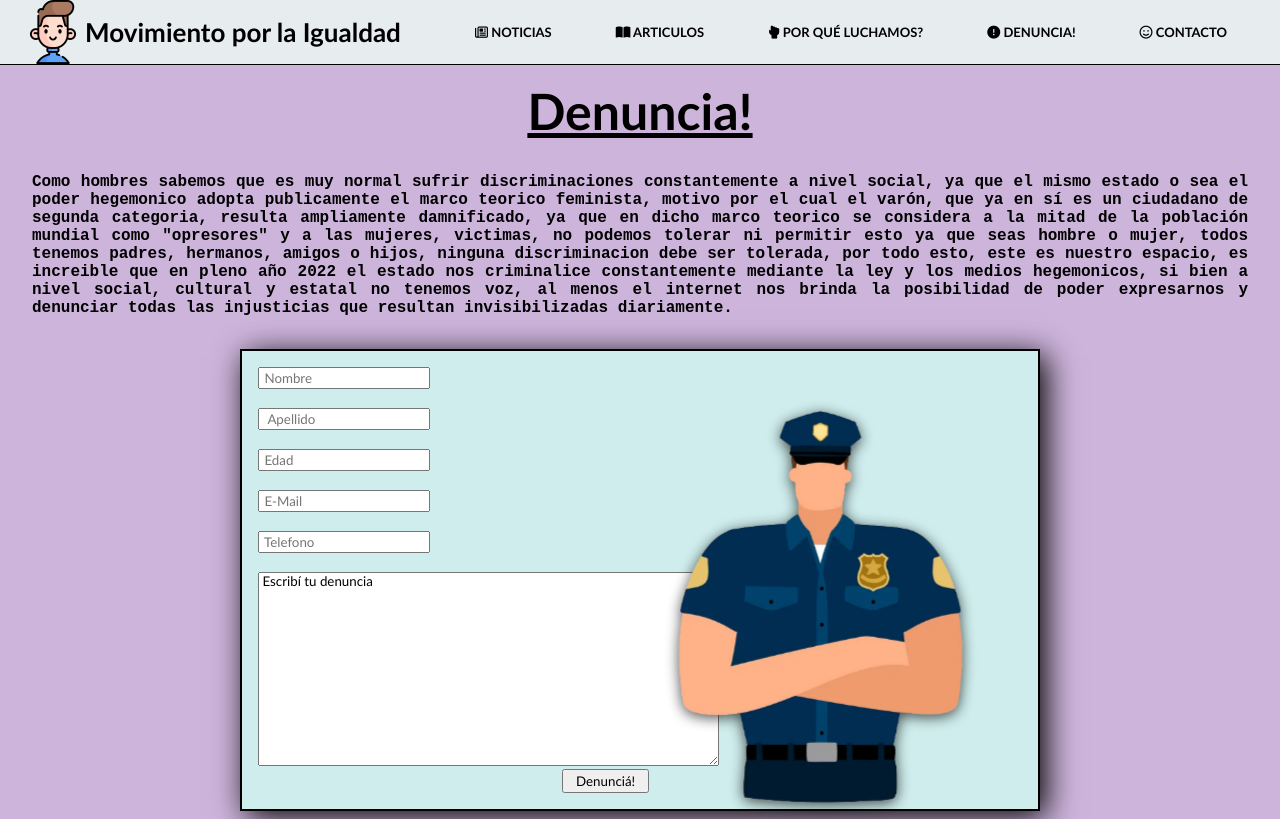
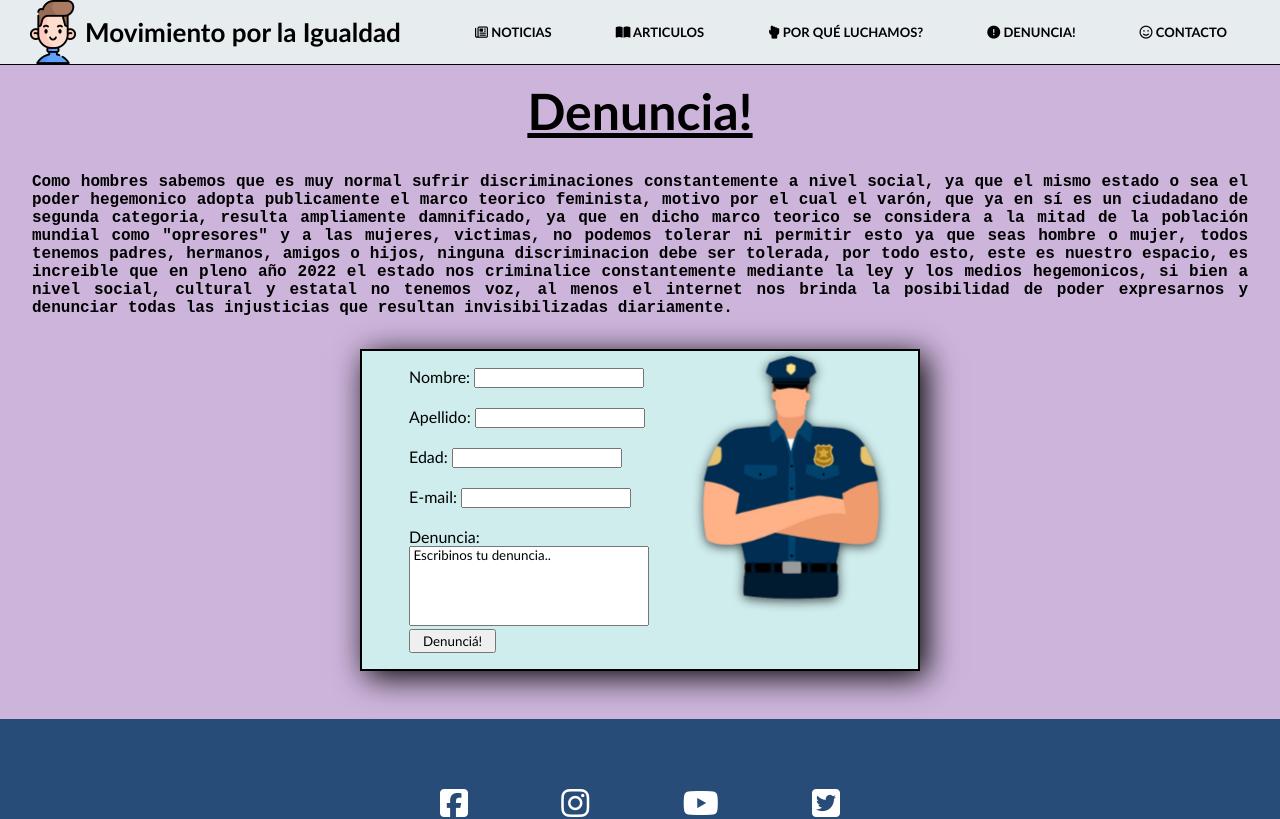
Before and after one commit to NerinaPac/full-hombre-angular, an Angular app: page /denuncia in a window 1280 px wide. Shown: the top 819 px of the page. Built offline with nearby package versions, Linux system fonts and the light colour scheme.

Commit message:
fix: formulario style.

```diff
--- a/src/app/components/formulario/formulario.component.html
+++ b/src/app/components/formulario/formulario.component.html
@@ -1,49 +1,35 @@
 <div class="denuncia">
-    <form action="api/agregar-exposicion" class="denuncia-form" method="post">
+    <form class="denuncia-form" method="post">
 
-
-
-        <label class="denuncia-form_campos">
-
-            <input type="text" name="nombre" placeholder=" Nombre" class="formuNombre" title="nombre">
-
+        <label class="denuncia-form_campos" >
+            Nombre:
+            <input type="text" name="nombre">
         </label>
 
         <br><br>
 
         <label class="denuncia-form_campos">
-
-                <input type="text" name="apellido" placeholder="  Apellido" class="formuNombre" title="apellido">
-        </label>
-
-        <br><br>
-
-        <label >
-
-            <input type="text" name="edad" placeholder=" Edad" class="formuNombre" title="edad">
-        </label>
-
-        <br><br>
-
-        <label class="denuncia-form_campos">
-
-            <input type="Email" name="email"required placeholder=" E-Mail" class="formuNombre" title="e mail">
+                Apellido:
+                <input type="text" name="apellido">
         </label>
         <br><br>
-
+        <label>
+           Edad:
+            <input type="text" name="edad">
+        </label>
+        <br><br>
         <label class="denuncia-form_campos">
-
-        <input type="tel" name="telefono" required placeholder=" Telefono" class="formuNombre">
+            E-mail:
+            <input type="Email" name="email"required>
         </label>
-
         <br><br>
-
-        <label for="denuncia-form_expo"></label>
-
-        <textarea name="exposicion" id="denuncia-exposicion"  cols="60" rows="12" class="denuncia-form_campos" > Escribí tu denuncia</textarea>
-
+        <label for="denuncia-form_expo">
+        Denuncia:
+        <br>
+        <textarea name="exposicion"> Escribinos tu denuncia..</textarea>
+        </label>
+        <br>
         <input type="submit" value="Denunciá!" class="denuncia_enviar">
-
 
     </form>
 
--- a/src/app/components/formulario/formulario.component.scss
+++ b/src/app/components/formulario/formulario.component.scss
@@ -1,40 +1,36 @@
 .denuncia{
 
     background-color: var(--celesteclaro);
-    max-width: 50rem;
+    max-width: 35rem;
     max-height: 60rem;
     margin: 2rem auto;
     border: 2px solid black;
     padding: 1rem;
     box-shadow: 6px 6px 30px;
     display: flex;
+    justify-content: space-around;
+
+    & textarea {
+        resize: none;
+        width: 15rem;
+        height: 5rem;
+    }
 
     &_enviar{
-        margin-left: 19rem;
         padding: 2px 12px;
 
     }
 
-    &enviado {
-        color: red;
 }
 
 
-}
-
-.formuNombre {
-
-padding: 1px;
-
-}
 
 .denunciapoli {
+max-width: 10rem;
 
-padding-right: 100px;
-padding-top: 100px;
     & img{
 
-    animation-name: culo;
+        animation-name: poli;
         animation-duration: 1s;
         animation-fill-mode: both;
 
@@ -44,16 +40,23 @@ padding-top: 100px;
 
 }
 
-@keyframes culo{
+@keyframes poli{
 
 0% {
-
-    transform:scale(1)
+transform:scale(1.0)
 
 }
+
 100%{
 
-    transform:scale(1.4)
+    transform:scale(1.1)
 }
 
 }
+
+@media (max-width: 600px) {
+
+    .denuncia {
+        margin: 0 1rem;
+    }
+}
```
Lines whose indentation alone changed are shown as unchanged.
